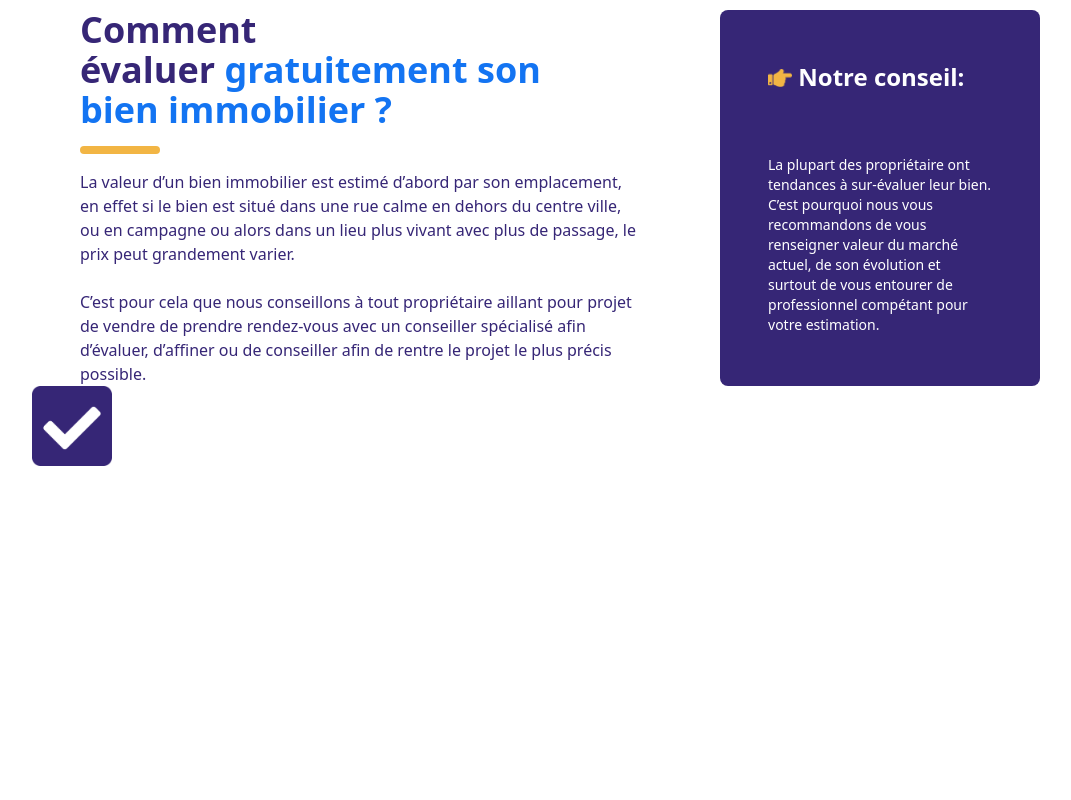
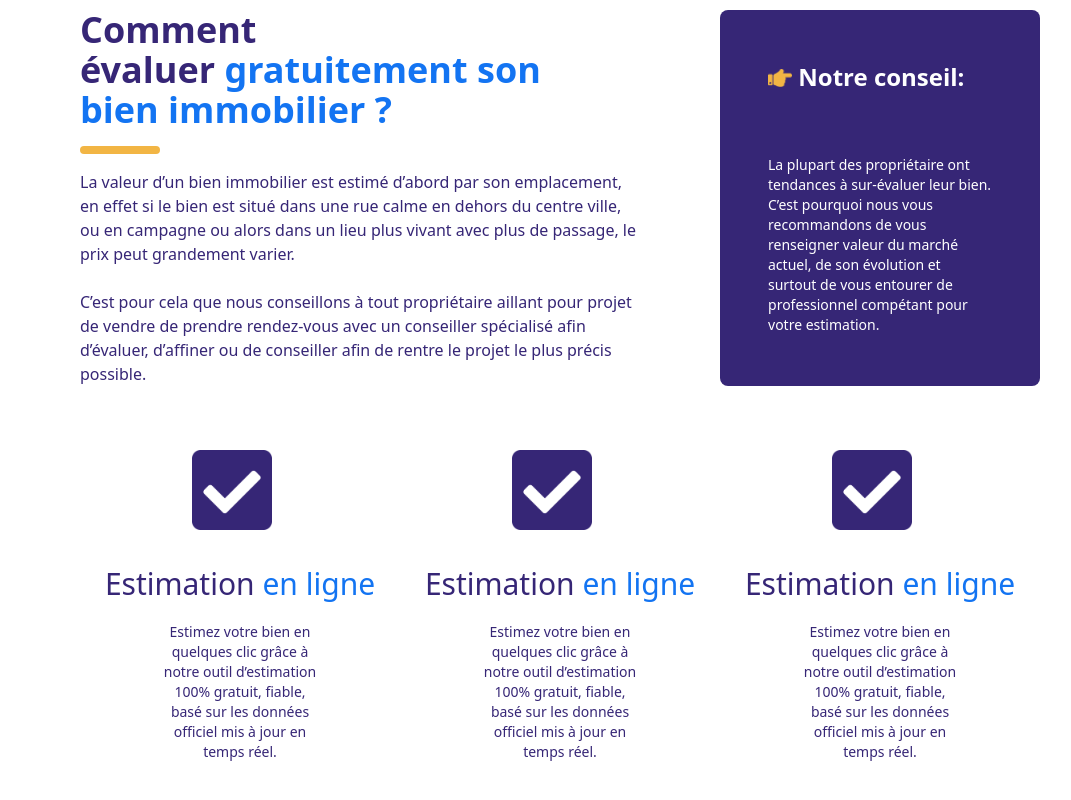
Before and after one commit to magicniclus/immoportail, a Next.js app: page / in a window 1280 px wide. Shown: the part 822-1622 px from the top of the page, without its empty margins (80-1151 px from the left). Before the commit the page ends 1344 px from the top, so only its background shows below. Built offline with nearby package versions, Linux system fonts and the light colour scheme.

Commit message:
Update QualityBanner.js

```diff
--- a/components/Organisms/QualityBanner.js
+++ b/components/Organisms/QualityBanner.js
@@ -3,8 +3,12 @@ import SetOfQuality from '../Molecules/SetOfQuality';
 
 const QualityBanner = () => {
     return (
-        <div>
-            <SetOfQuality image="Vectorcheck"/>
+        <div className='w-full'>
+            <div className="flex-col lg:flex-row flex justify-between py-10 md:py-16 items-center px-5 md:px-40">
+                <SetOfQuality image="Vectorcheck" title="Estimation" titleWithColor="en ligne" text="Estimez votre bien en quelques clic grâce à notre outil d’estimation 100% gratuit, fiable, basé sur les données officiel mis à jour en temps réel." />
+                <SetOfQuality image="Vectorcheck" title="Estimation" titleWithColor="en ligne" text="Estimez votre bien en quelques clic grâce à notre outil d’estimation 100% gratuit, fiable, basé sur les données officiel mis à jour en temps réel." />
+                <SetOfQuality image="Vectorcheck" title="Estimation" titleWithColor="en ligne" text="Estimez votre bien en quelques clic grâce à notre outil d’estimation 100% gratuit, fiable, basé sur les données officiel mis à jour en temps réel." />
+            </div>
         </div>
     );
 };
```
